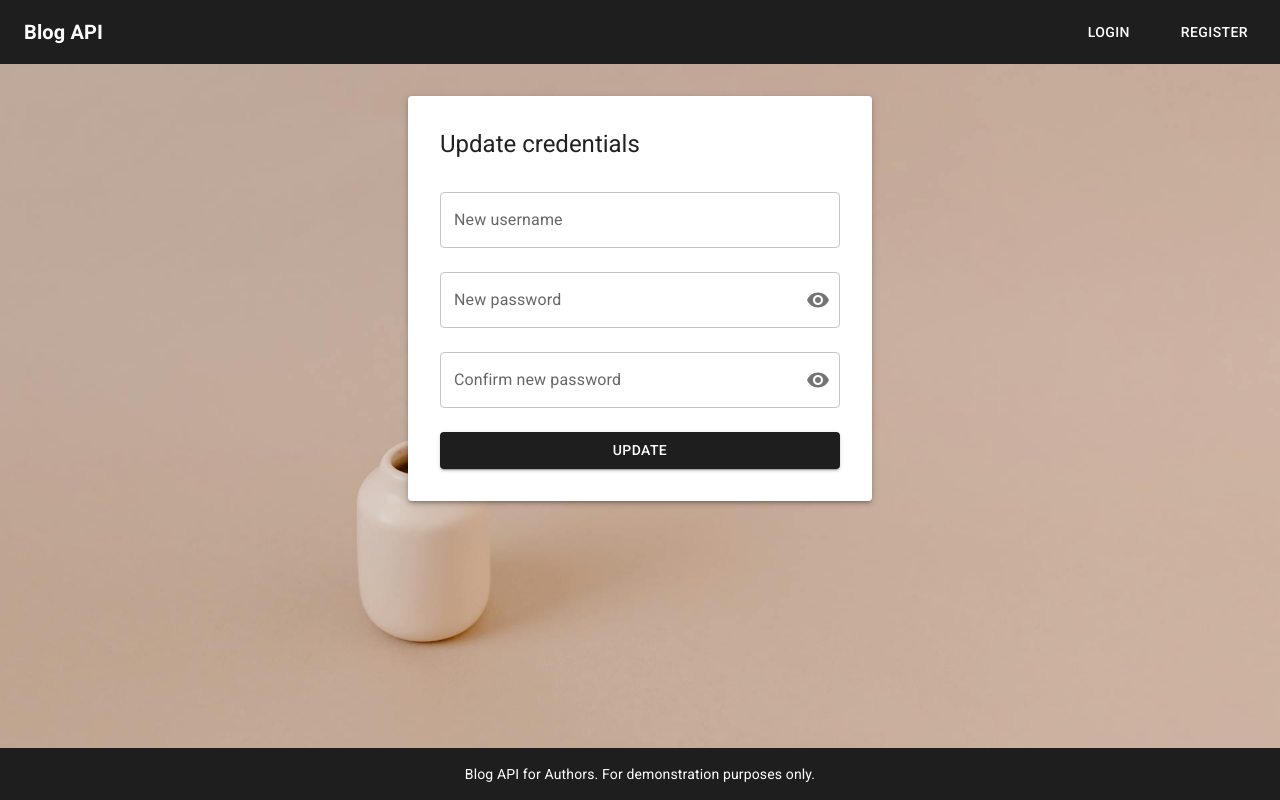
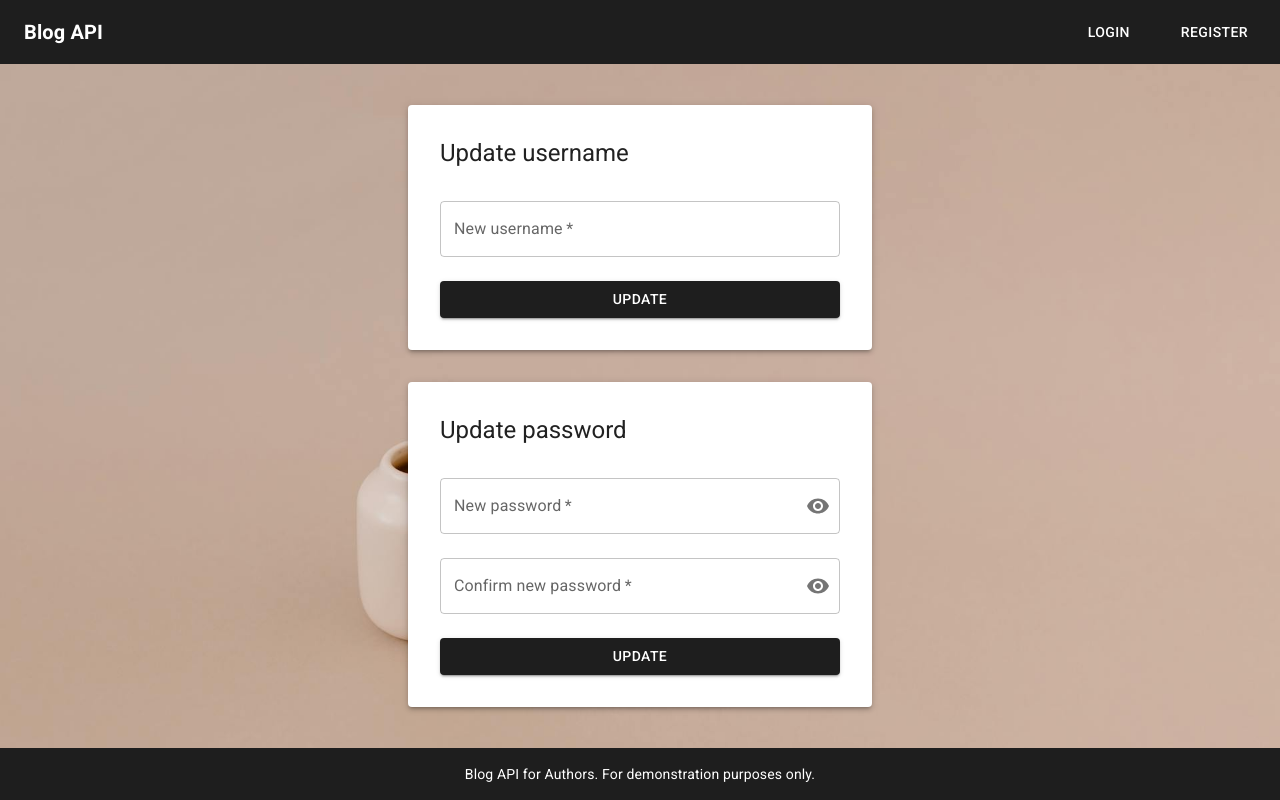
Before and after one commit to khantuevandrei/blog-frontend-author, a React (Vite) app: page /me in a window 1280 px wide. Built offline with nearby package versions, Linux system fonts and the light colour scheme.

Commit message:
Create update credentials page. Username and password can be updated seperately

```diff
--- a/src/features/user/User.jsx
+++ b/src/features/user/User.jsx
@@ -5,12 +5,22 @@ import FormButton from "../../components/FormButton";
 import AlertMessage from "../../components/AlertMessage";
 import { AuthContext } from "../../context/AuthProvider";
 import { useContext, useState } from "react";
+import { Box } from "@mui/material";
 
 export default function User() {
   const { user, token, login } = useContext(AuthContext);
-  const [error, setError] = useState(null);
-  const [success, setSuccess] = useState(null);
-  const [loading, setLoading] = useState(false);
+  const [error, setError] = useState({
+    username: null,
+    password: null,
+  });
+  const [success, setSuccess] = useState({
+    username: null,
+    password: null,
+  });
+  const [loading, setLoading] = useState({
+    username: false,
+    password: false,
+  });
   const [form, setForm] = useState({
     username: "",
     password: "",
@@ -21,20 +31,18 @@ export default function User() {
     setForm({ ...form, [e.target.name]: e.target.value.trim() });
   }
 
-  async function handleSubmit(e) {
+  async function handleSubmitUsername(e) {
     e.preventDefault();
-    setSuccess(null);
-    setError(null);
-    setLoading(true);
+    setLoading((prev) => ({ ...prev, username: true }));
+    setError((prev) => ({ ...prev, username: null }));
+    setSuccess((prev) => ({ ...prev, username: null }));
 
-    if (!form.username && !form.password) {
-      setLoading(false);
-      setError("Username or password must be provided to update");
+    if (!form.username) {
+      setError((prev) => ({ ...prev, username: "Username cannot be empty" }));
       return;
     }
 
     try {
-      console.log(user.id);
       const response = await fetch(
         `https://blog-backend-production-16f8.up.railway.app/api/users/${user.id}`,
         {
@@ -43,59 +51,138 @@ export default function User() {
             "Content-Type": "application/json",
             Authorization: `bearer ${token}`,
           },
-          body: JSON.stringify(form),
+          body: JSON.stringify({ username: form.username }),
         }
       );
+
       const data = await response.json();
 
       if (!response.ok) {
-        setLoading(false);
-        setError(data.message);
+        setError((prev) => ({ ...prev, username: data.message }));
         return;
       }
 
-      setForm({
-        username: "",
+      setForm((prev) => ({ ...prev, username: "" }));
+
+      setSuccess((prev) => ({ ...prev, username: "Username updated" }));
+
+      login(token, data);
+    } catch {
+      setError((prev) => ({ ...prev, username: "Network error" }));
+    } finally {
+      setLoading((prev) => ({ ...prev, username: false }));
+    }
+  }
+
+  async function handleSubmitPassword(e) {
+    e.preventDefault();
+    setLoading((prev) => ({ ...prev, password: true }));
+    setError((prev) => ({ ...prev, password: null }));
+    setSuccess((prev) => ({ ...prev, password: null }));
+
+    if (!form.password) {
+      setError((prev) => ({ ...prev, password: "Password cannot be empty" }));
+      return;
+    }
+
+    if (form.password !== form.confirmPassword) {
+      setError((prev) => ({ ...prev, password: "Passwords do not match" }));
+      return;
+    }
+
+    try {
+      const response = await fetch(
+        `https://blog-backend-production-16f8.up.railway.app/api/users/${user.id}`,
+        {
+          method: "PUT",
+          headers: {
+            "Content-Type": "application/json",
+            Authorization: `bearer ${token}`,
+          },
+          body: JSON.stringify({ password: form.password }),
+        }
+      );
+
+      const data = await response.json();
+
+      if (!response.ok) {
+        setError((prev) => ({ ...prev, password: data.message }));
+        return;
+      }
+
+      setForm((prev) => ({
+        ...prev,
         password: "",
         confirmPassword: "",
-      });
-      setSuccess("Updated successfully");
+      }));
 
-      // Relog updated user
-      login(token, data);
+      setSuccess((prev) => ({ ...prev, password: "Password updated" }));
     } catch {
-      setError("Network error");
+      setError((prev) => ({ ...prev, password: "Network error" }));
     } finally {
-      setLoading(false);
+      setLoading((prev) => ({ ...prev, password: false }));
     }
   }
 
   return (
-    <Form width={400} name="Update credentials" onSubmit={handleSubmit}>
+    <Box
+      sx={{
+        display: "flex",
+        flexDirection: "column",
+        justifyContent: "center",
+        flexGrow: 1,
+        gap: 4,
+      }}
+    >
+      <Form
+        width={400}
+        name="Update username"
+        onSubmit={handleSubmitUsername}
+        mb={0}
+      >
         <FormField
           label="New username"
           name="username"
           value={form.username}
           onChange={handleChange}
-        required={false}
+          required={true}
         />
+        <FormButton name="Update" disabled={loading.username} />
+        {error.username && (
+          <AlertMessage type="error">{error.username}</AlertMessage>
+        )}
+        {success.username && (
+          <AlertMessage type="success">{success.username}</AlertMessage>
+        )}
+      </Form>
+      <Form
+        width={400}
+        name="Update password"
+        onSubmit={handleSubmitPassword}
+        mt={0}
+      >
         <PasswordField
           label="New password"
           name="password"
           value={form.password}
           onChange={handleChange}
-        required={false}
+          required={true}
         />
         <PasswordField
           label="Confirm new password"
           name="confirmPassword"
           value={form.confirmPassword}
           onChange={handleChange}
-        required={false}
+          required={true}
         />
-      <FormButton name="Update" disabled={loading} />
-      {error && <AlertMessage type="error">{error}</AlertMessage>}
-      {success && <AlertMessage type="success">{success}</AlertMessage>}
+        <FormButton name="Update" disabled={loading.password} />
+        {error.password && (
+          <AlertMessage type="error">{error.password}</AlertMessage>
+        )}
+        {success.password && (
+          <AlertMessage type="success">{success.password}</AlertMessage>
+        )}
       </Form>
+    </Box>
   );
 }
```
Lines whose indentation alone changed are shown as unchanged.
